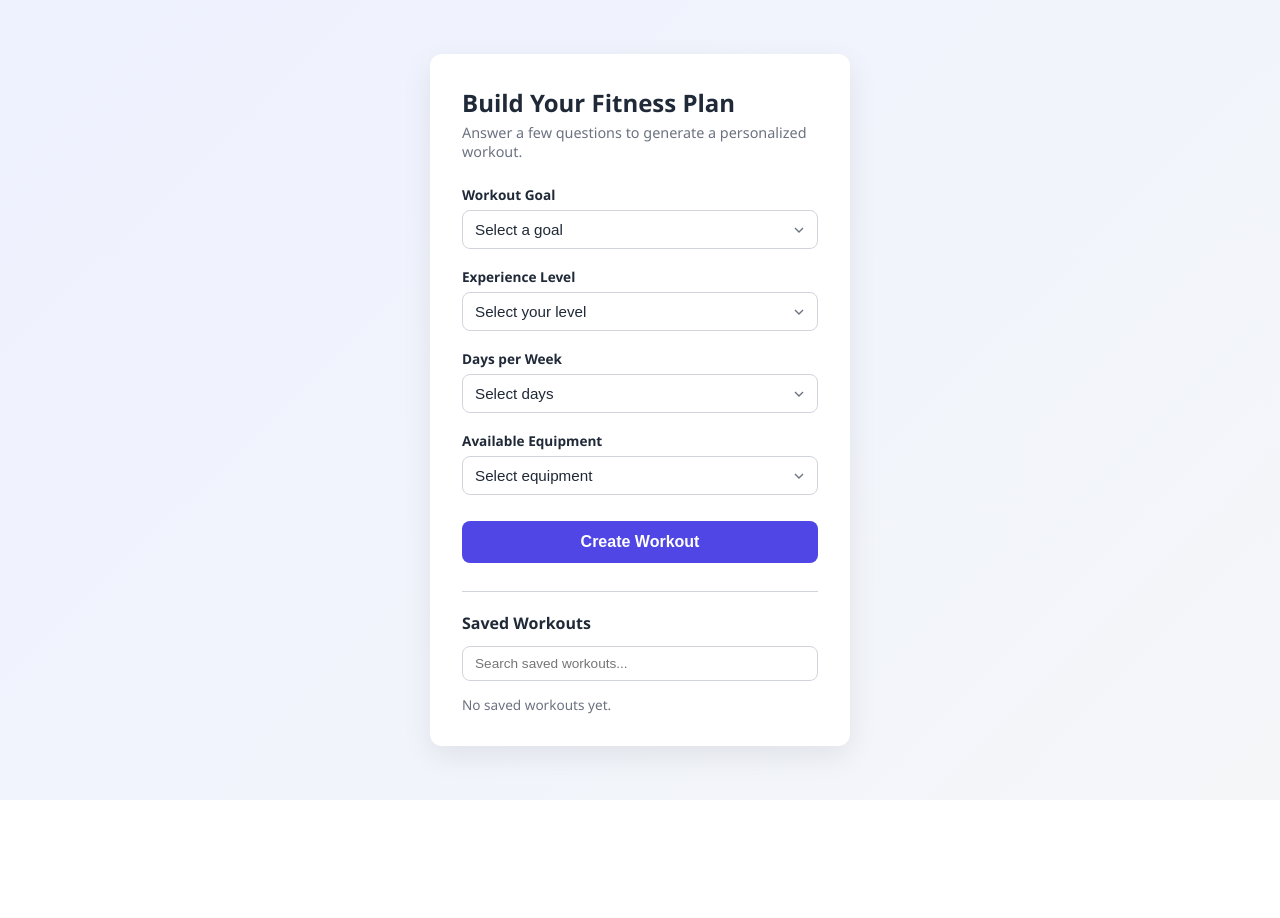
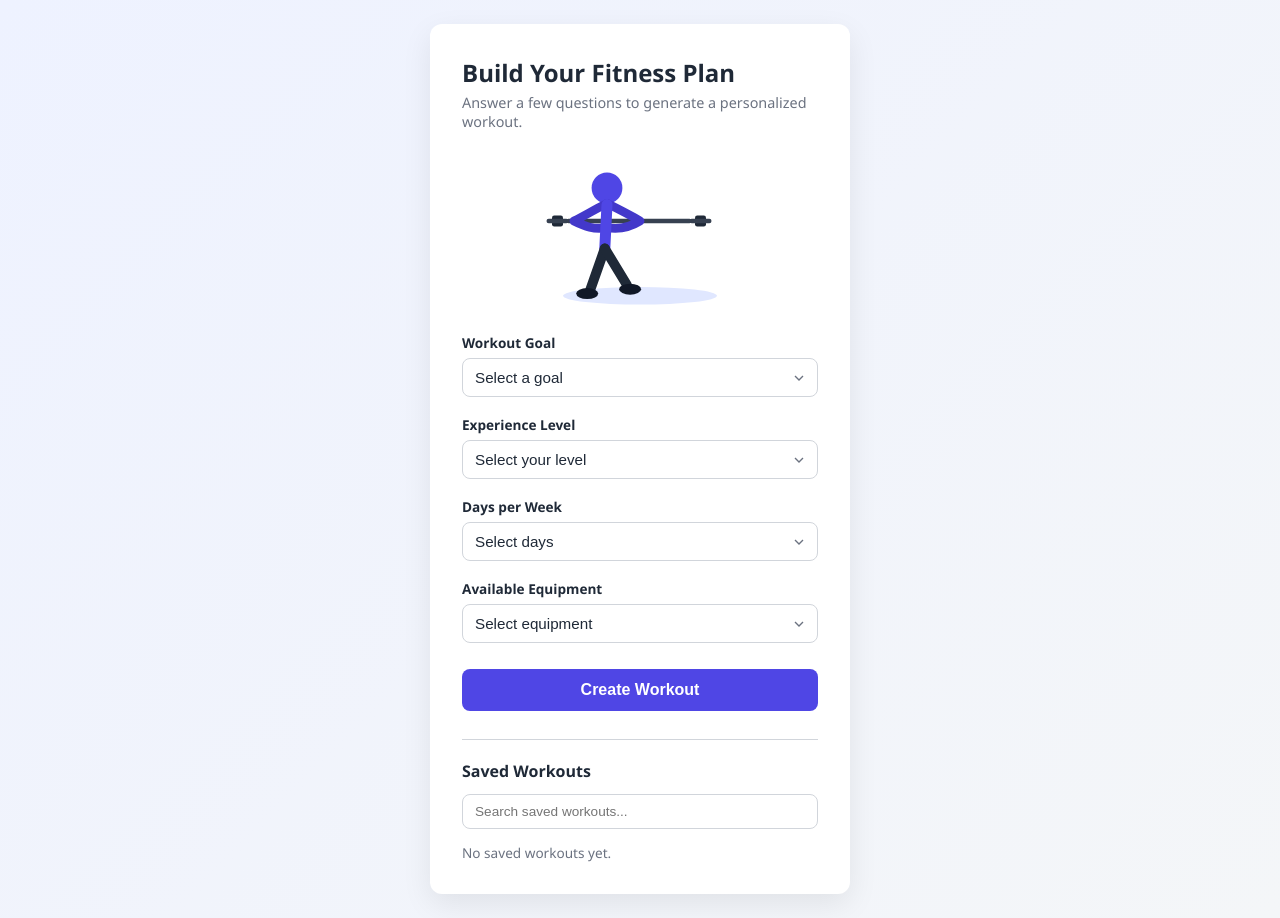
Before and after one commit to hilosh2206-collab/fitness-tracker-app, a website: page index.html in a window 1280 px wide. Before the commit the page ends 800 px from the top, so only its background shows below. Drawn offline with Linux system fonts and the light colour scheme.

Commit message:
Add hero illustration of person exercising
Inline SVG so the page stays self-contained with no external image dependency.

```diff
--- a/index.html
+++ b/index.html
@@ -50,6 +50,18 @@
     margin: 0 0 24px;
     color: var(--text-muted);
     font-size: 0.9rem;
+  }
+
+  .hero-image {
+    display: flex;
+    justify-content: center;
+    margin-bottom: 24px;
+  }
+
+  .hero-image svg {
+    width: 100%;
+    max-width: 220px;
+    height: auto;
   }
 
   .field {
@@ -224,6 +236,25 @@
   <div class="card">
     <h1>Build Your Fitness Plan</h1>
     <p class="subtitle">Answer a few questions to generate a personalized workout.</p>
+
+    <div class="hero-image" aria-hidden="true">
+      <svg viewBox="0 0 200 140" xmlns="http://www.w3.org/2000/svg">
+        <ellipse cx="100" cy="128" rx="70" ry="8" fill="#e0e7ff"/>
+        <circle cx="70" cy="30" r="14" fill="#4f46e5"/>
+        <rect x="20" y="55" width="10" height="10" rx="2" fill="#1f2937"/>
+        <rect x="150" y="55" width="10" height="10" rx="2" fill="#1f2937"/>
+        <rect x="15" y="58" width="20" height="4" rx="2" fill="#374151"/>
+        <rect x="145" y="58" width="20" height="4" rx="2" fill="#374151"/>
+        <line x1="35" y1="60" x2="145" y2="60" stroke="#374151" stroke-width="4" stroke-linecap="round"/>
+        <path d="M70 44 C58 50 50 55 40 60 C50 65 58 68 70 66" fill="none" stroke="#4338ca" stroke-width="8" stroke-linecap="round" stroke-linejoin="round"/>
+        <path d="M70 44 C82 50 92 55 100 60 C92 65 82 68 70 66" fill="none" stroke="#4338ca" stroke-width="8" stroke-linecap="round" stroke-linejoin="round"/>
+        <path d="M70 45 L68 85" stroke="#4f46e5" stroke-width="10" stroke-linecap="round"/>
+        <path d="M68 85 L55 122" stroke="#1f2937" stroke-width="9" stroke-linecap="round"/>
+        <path d="M68 85 L88 118" stroke="#1f2937" stroke-width="9" stroke-linecap="round"/>
+        <ellipse cx="52" cy="126" rx="10" ry="5" fill="#111827"/>
+        <ellipse cx="91" cy="122" rx="10" ry="5" fill="#111827"/>
+      </svg>
+    </div>
 
     <form id="fitness-form">
       <div class="field">
```
